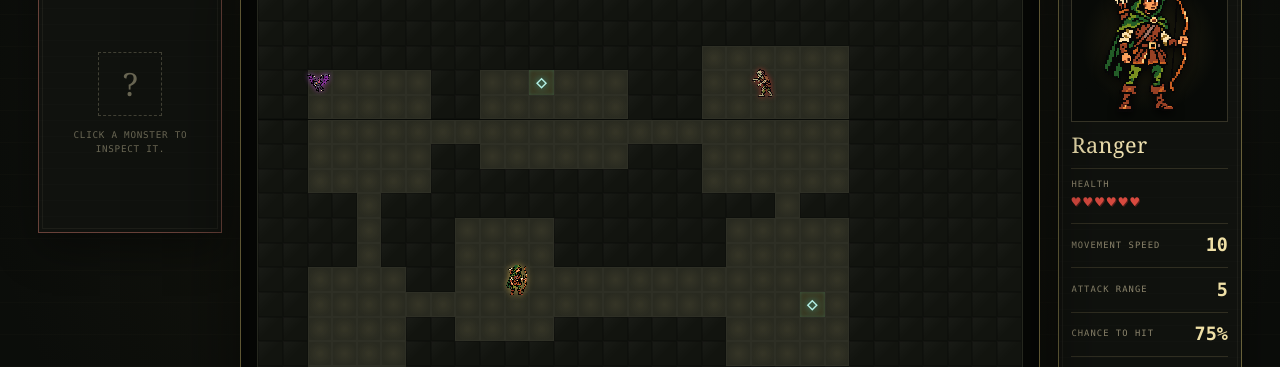
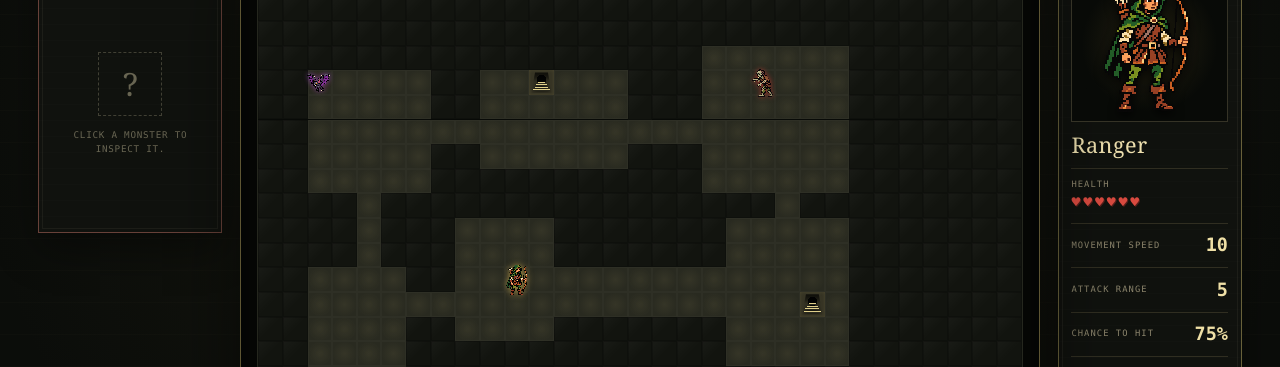
Before and after one commit to FilipStenbeck/explorer, a React (Vite) app: page / in a window 1280 px wide. Both pictures are taken after a click on the button 985 px from the left and 505 px from the top of the page. Shown: the part 219-586 px from the top of the page. Built offline with nearby package versions, Linux system fonts and the light colour scheme.

Commit message:
new look for doors

```diff
--- a/src/App.jsx
+++ b/src/App.jsx
@@ -35,7 +35,7 @@ const CHARACTERS = [
     hitChance: 0.75,
     damageRange: [1, 10],
     moveRange: 5,
-    attackRange: 3,
+    attackRange: 8,
     sprite: '/sprites/wizard.png',
     walkSprite: '/sprites/wizard-walk.png',
     attackSprite: '/sprites/wizard-attack.png',
@@ -815,7 +815,12 @@ function App() {
                     <span className="attack-impact" aria-hidden="true">×</span>
                   )}
                   {!hasPlayer && !monster && tile === TILE.EXIT && !pathStep && (
-                    <span className="exit-marker" aria-hidden="true">◇</span>
+                    <span className="exit-stairs" aria-hidden="true">
+                      <span />
+                      <span />
+                      <span />
+                      <span />
+                    </span>
                   )}
                 </button>
               )
--- a/src/styles.css
+++ b/src/styles.css
@@ -511,7 +511,9 @@ h1 {
   box-shadow: inset 0 0 0 1px rgb(233 223 189 / 8%);
 }
 
-.tile.tile--exit:hover { background: #454129; }
+.tile.tile--exit:hover {
+  background: radial-gradient(circle at 50% 38%, #0a0b08 0 24%, transparent 25%), #46422c;
+}
 
 .tile--selected {
   z-index: 1;
@@ -542,18 +544,41 @@ h1 {
 }
 
 .tile--exit {
-  background: #38351f;
+  background:
+    radial-gradient(circle at 50% 38%, #050605 0 24%, transparent 25%),
+    #363424;
   animation: exit-glow 1.6s ease-in-out infinite alternate;
 }
 
-.exit-marker {
+.exit-stairs {
   position: relative;
   z-index: 2;
-  font-family: ui-monospace, SFMono-Regular, Menlo, Consolas, monospace;
-  font-size: clamp(0.55rem, 1.8vw, 1.15rem);
-  font-weight: 800;
-  line-height: 1;
+  display: flex;
+  width: 82%;
+  height: 82%;
+  padding: 22% 5% 7%;
+  flex-direction: column;
+  align-items: center;
+  justify-content: flex-end;
+  gap: 5%;
+  background: linear-gradient(to bottom, rgb(0 0 0 / 68%), transparent 46%);
+  clip-path: polygon(18% 0, 82% 0, 100% 100%, 0 100%);
+  filter: drop-shadow(0 0.12rem 0.12rem rgb(0 0 0 / 75%));
+  pointer-events: auto;
 }
+
+.exit-stairs span {
+  display: block;
+  height: 14%;
+  border-top: clamp(1px, 0.15vw, 2px) solid #dfcf8a;
+  background: #625a39;
+  box-shadow: inset 0 -2px 0 #29281d;
+}
+
+.exit-stairs span:nth-child(1) { width: 42%; background: #383522; }
+.exit-stairs span:nth-child(2) { width: 60%; background: #4a452c; }
+.exit-stairs span:nth-child(3) { width: 78%; background: #585135; }
+.exit-stairs span:nth-child(4) { width: 96%; background: #686041; }
 
 .player-sprite {
   position: absolute;
@@ -733,11 +758,6 @@ h1 {
   animation: attack-impact 260ms steps(3, end) infinite;
 }
 
-.exit-marker {
-  color: #b3efe5;
-  text-shadow: 0 0 0.5rem #44d7c2;
-}
-
 .game-footer {
   margin-top: 1.25rem;
   align-items: center;
@@ -904,8 +924,8 @@ kbd {
 }
 
 @keyframes exit-glow {
-  from { box-shadow: inset 0 0 0.2rem rgb(68 215 194 / 18%); }
-  to { box-shadow: inset 0 0 0.8rem rgb(68 215 194 / 42%); }
+  from { box-shadow: inset 0 0 0.15rem rgb(213 194 126 / 12%); }
+  to { box-shadow: inset 0 0 0.65rem rgb(213 194 126 / 30%); }
 }
 
 @keyframes player-step {
```
